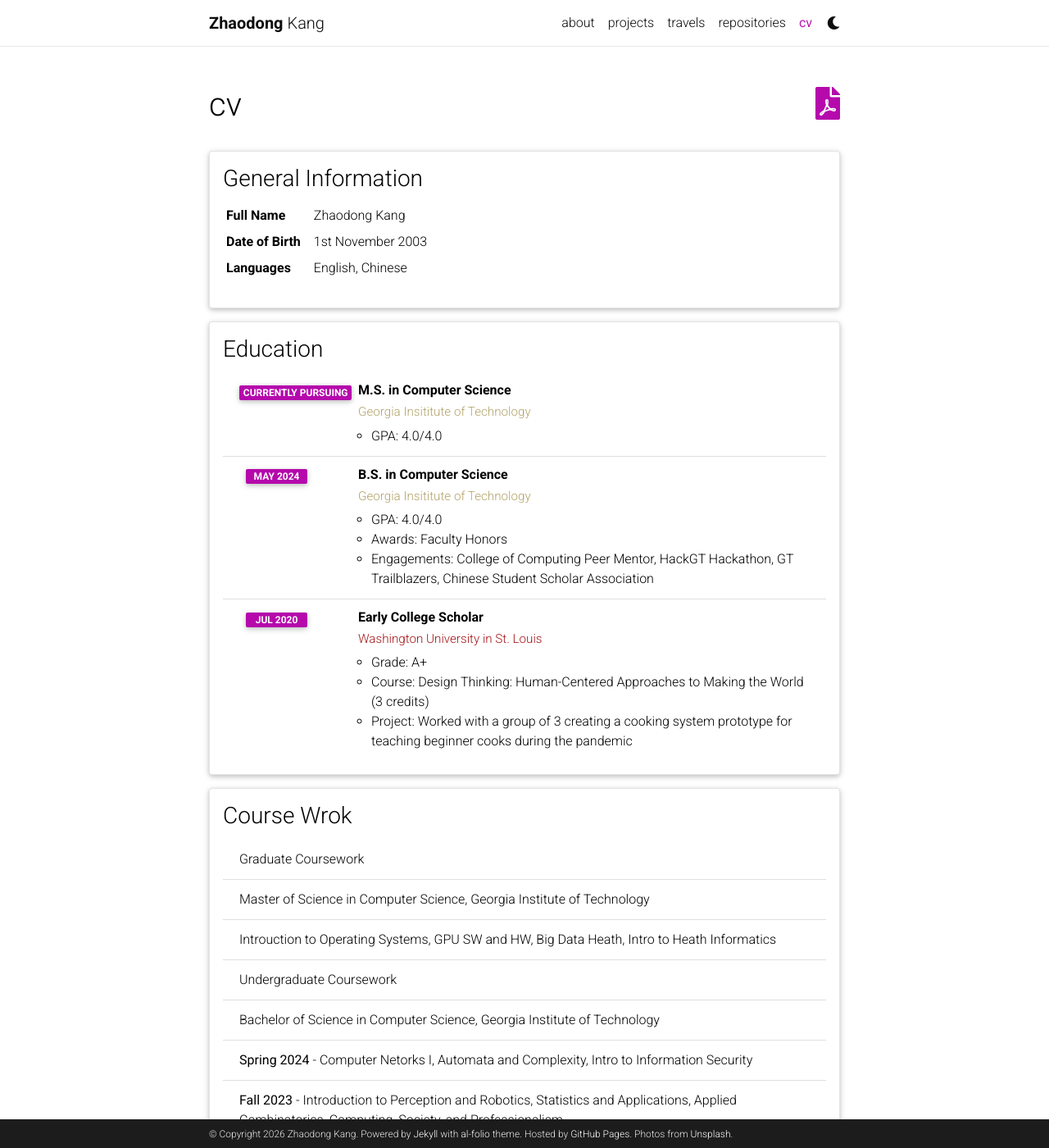
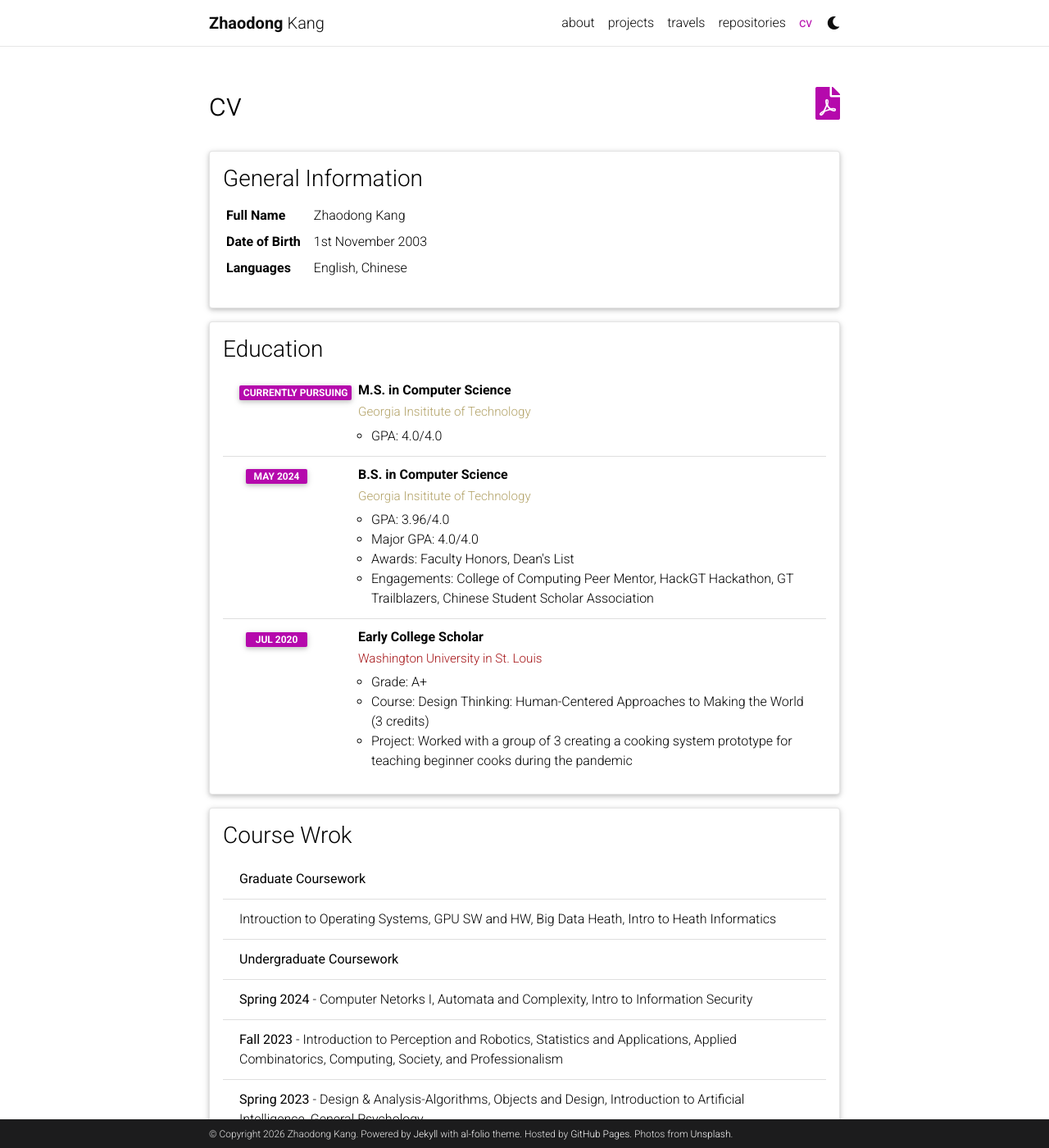
Before and after one commit to zhaodong03/zhaodong03.github.io, a Jekyll site: the page built from _pages/cv.md, in a window 1280 px wide and 1400 px high. Shown: the whole window at 82% size. Built offline with Jekyll 4.4.1, drawn with Linux system fonts in a browser that asks for light colours; comment, search, counter and statistics services are not loaded; a style sheet for code colours, icons or effects is not loaded.

Commit message:
fix: update cv

```diff
--- a/_data/cv.yml
+++ b/_data/cv.yml
@@ -20,8 +20,9 @@
       institution: <a href="https://www.gatech.edu" style="color:#B3A369">Georgia Insititute of Technology</a>
       year: May 2024
       description:
-        - "GPA: 4.0/4.0"
-        - "Awards: Faculty Honors"
+        - "GPA: 3.96/4.0"
+        - "Major GPA: 4.0/4.0"
+        - "Awards: Faculty Honors, Dean's List"
         - "Engagements: College of Computing Peer Mentor, HackGT Hackathon, GT Trailblazers, Chinese Student Scholar Association"
 
     - title: Early College Scholar
@@ -35,11 +36,9 @@
   type: list
   contents:
 
-    - Graduate Coursework
-    - Master of Science in Computer Science, Georgia Institute of Technology
+    - <b>Graduate Coursework</b>
     - Introuction to Operating Systems, GPU SW and HW, Big Data Heath, Intro to Heath Informatics
-    - Undergraduate Coursework
-    - Bachelor of Science in Computer Science, Georgia Institute of Technology
+    - <b>Undergraduate Coursework</b>
     - <b>Spring 2024</b> - Computer Netorks I, Automata and Complexity, Intro to Information Security
     - <b>Fall 2023</b> - Introduction to Perception and Robotics, Statistics and Applications, Applied Combinatorics, Computing, Society, and Professionalism
     - <b>Spring 2023</b> - Design & Analysis-Algorithms, Objects and Design, Introduction to Artificial Intelligence, General Psychology
```
